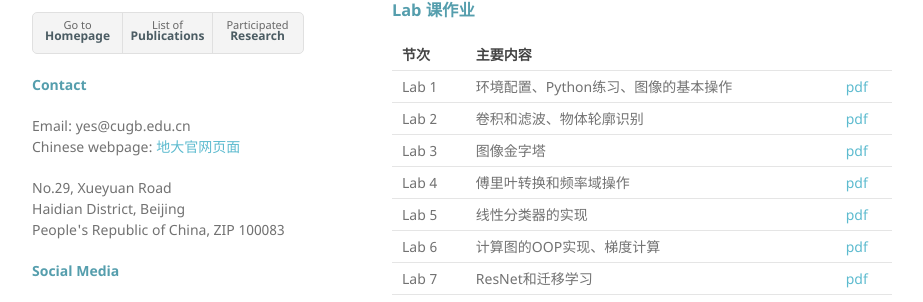
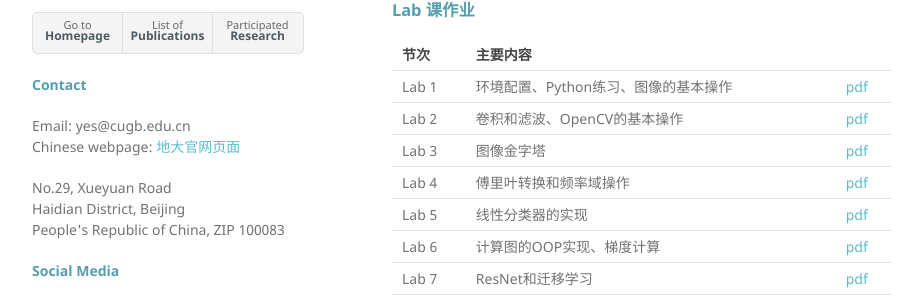
Before and after one commit to yeshan-geo/yeshan-geo.github.io, a Jekyll site: the page built from pages/computer_vision.md, in a window 1280 px wide and 900 px high, scrolled down 654 px. Shown: the part 341-643 px from the top of the window, without its empty margins (178-1101 px from the left). Built offline with Jekyll 4.4.1, drawn with Linux system fonts in a browser that asks for light colours; our own code applies the rules of GitHub Pages for plain Markdown files.

Commit message:
Update computer_vision.md

```diff
--- a/pages/computer_vision.md
+++ b/pages/computer_vision.md
@@ -28,7 +28,7 @@
 |节次|主要内容||
 |---|---|---|
 |Lab 1|环境配置、Python练习、图像的基本操作|[pdf](https://yeshan-geo.github.io/documents/cv/2024/Lab1.pdf)|
-|Lab 2|卷积和滤波、物体轮廓识别|[pdf](https://yeshan-geo.github.io/documents/cv/2024/Lab2.pdf)|
+|Lab 2|卷积和滤波、OpenCV的基本操作|[pdf](https://yeshan-geo.github.io/documents/cv/2024/Lab2.pdf)|
 |Lab 3|图像金字塔|[pdf](https://yeshan-geo.github.io/documents/cv/2024/Lab3.pdf)|
 |Lab 4|傅里叶转换和频率域操作|[pdf](https://yeshan-geo.github.io/documents/cv/2024/Lab4.pdf)|
 |Lab 5|线性分类器的实现|[pdf](https://yeshan-geo.github.io/documents/cv/2024/Lab5.pdf)|
```
